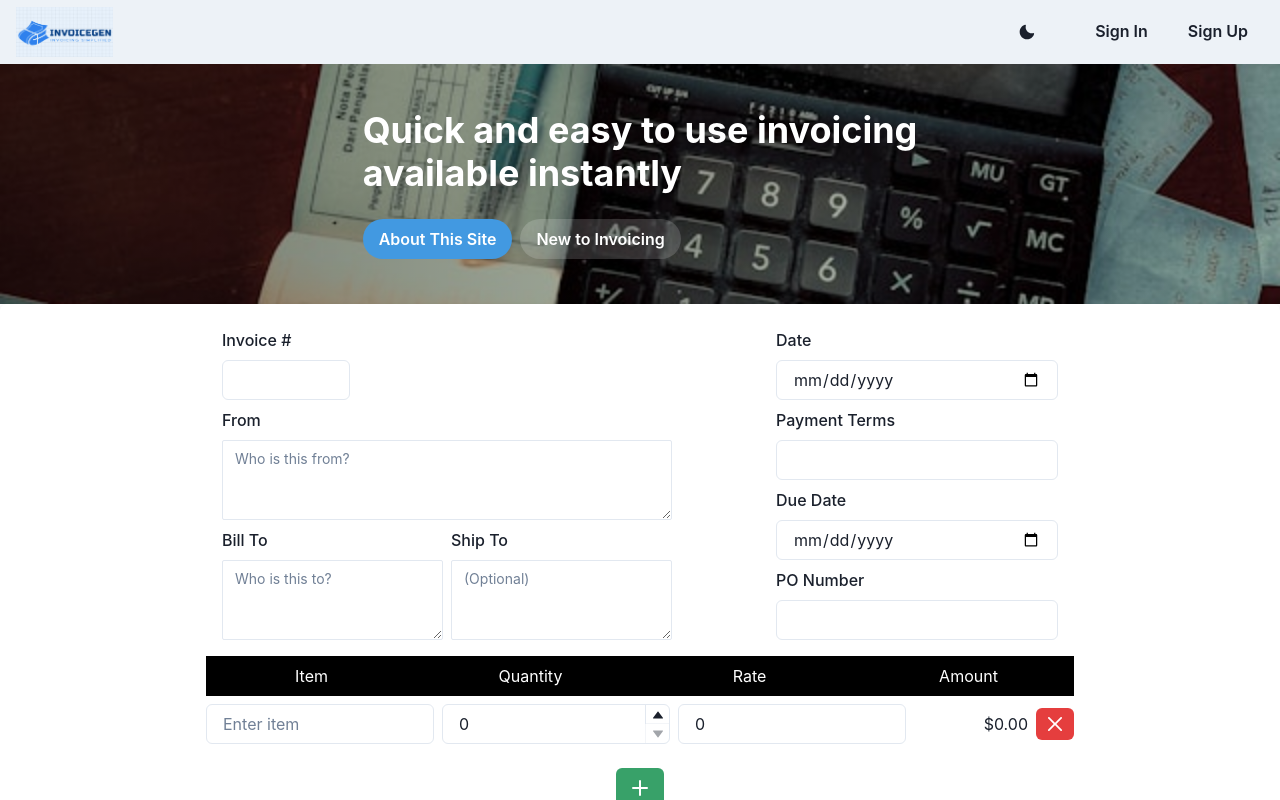
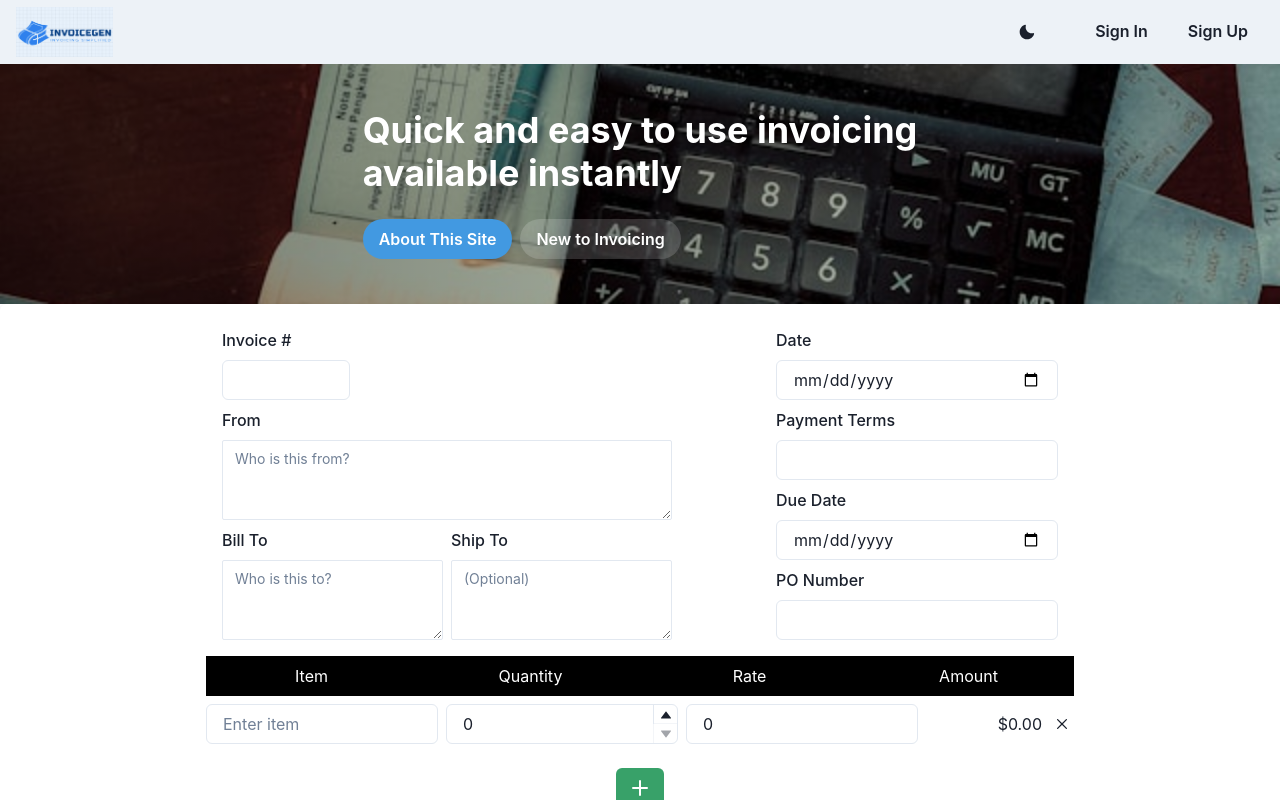
Before and after one commit to Cililocwee/invoice-gen, a React (Vite) app in the folder client/: page / in a window 1280 px wide. Shown: the top 800 px of the page. Built offline with nearby package versions, Linux system fonts and the light colour scheme.

Commit message:
more eloquent close button for lineitems

```diff
--- a/client/src/components/InvoiceForm/LineItemsSection.tsx
+++ b/client/src/components/InvoiceForm/LineItemsSection.tsx
@@ -9,12 +9,11 @@ import {
   NumberInputStepper,
   NumberIncrementStepper,
   NumberDecrementStepper,
-  IconButton,
   Button,
   Grid,
-  Box,
+  CloseButton,
 } from "@chakra-ui/react";
-import { AddIcon, CloseIcon } from "@chakra-ui/icons";
+import { AddIcon } from "@chakra-ui/icons";
 
 interface LineItem {
   id: string;
@@ -99,11 +98,8 @@ const LineItemsSection: React.FC<LineItemsSectionProps> = ({
                 </Flex>
               </Grid>
             </Flex>
-            <IconButton
-              aria-label="Delete Line Item"
-              icon={<CloseIcon />}
-              size={{ base: "xsm", md: "sm" }}
-              colorScheme="red"
+            <CloseButton
+              size="sm"
               margin={"auto"}
               onClick={() => removeLineItem(item.id)}
             />
```
